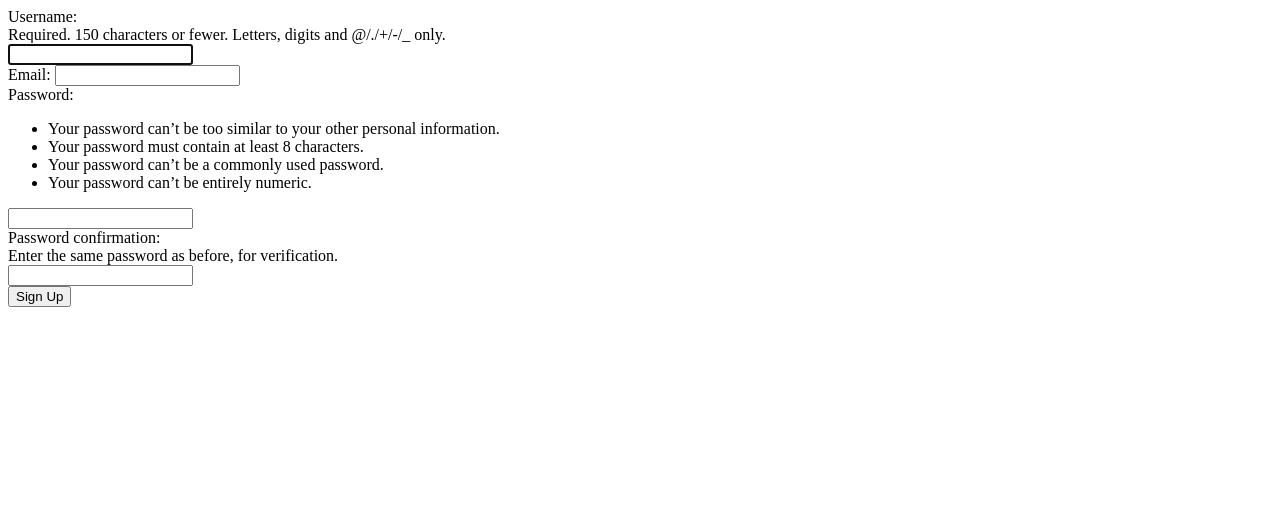
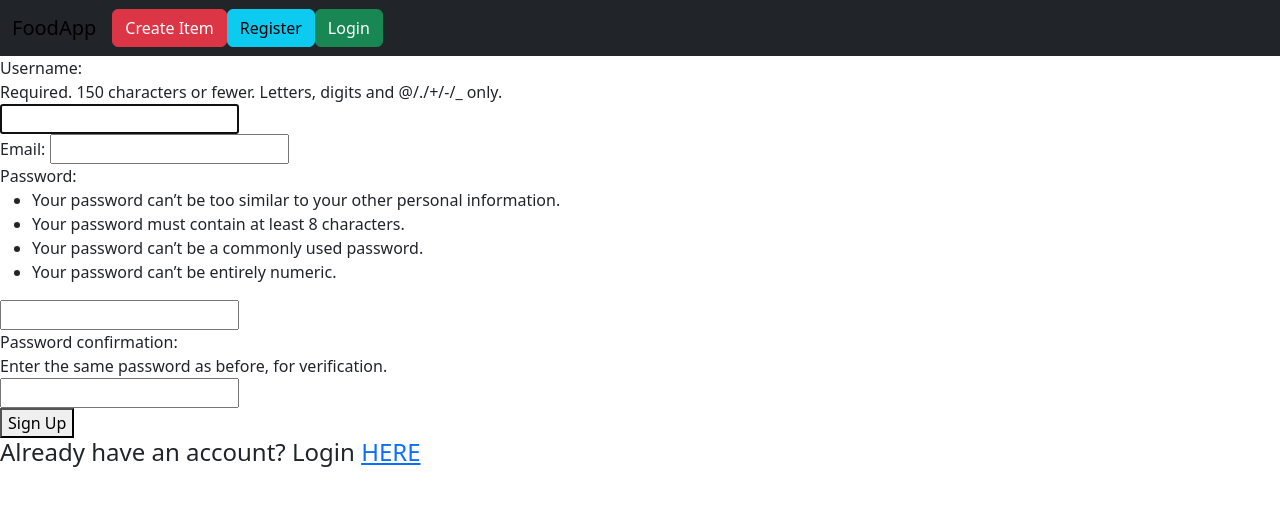
Before and after one commit to Djole33/food-app-django-crud, a Django app: page /register/ in a window 1280 px wide. Shown: the top 506 px of the page. Run offline with Django 5.2, Linux system fonts and the light colour scheme.

Commit message:
added login functionality and restricted route

```diff
--- a/main/templates/main/base.html
+++ b/main/templates/main/base.html
@@ -19,14 +19,38 @@
           <div class="collapse navbar-collapse" id="navbarNav">
             <ul class="navbar-nav">
               <li class="nav-item">
-                <a class="nav-link active" aria-current="page" href="{% url 'create-item' %}">Create Item</a>
+                <form method="post" action="{% url 'create-item' %}">
+                  {% csrf_token %}
+                  <button class="btn btn-danger" type="submit">Create Item</button>
+                </form>
+              </li>
+              {% if user.is_authenticated %}
+              <li class="nav-item">
+                <form method="post" action="{% url 'logout' %}">
+                  {% csrf_token %}
+                  <button class="btn btn-danger" type="submit">Logout</button>
+                </form>
               </li>
               <li class="nav-item">
-                <a class="nav-link" href="#">Features</a>
+                <form method="post" action="{% url 'profilepage' %}">
+                  {% csrf_token %}
+                  <button class="btn btn-info" type="submit">Profile Page</button>
+                </form>
+              </li>
+              {% else %}
+              <li class="nav-item">
+                <form method="post" action="{% url 'register' %}">
+                  {% csrf_token %}
+                  <button class="btn btn-info" type="submit">Register</button>
+                </form>
               </li>
               <li class="nav-item">
-                <a class="nav-link" href="#">Pricing</a>
+                <form method="post" action="{% url 'login' %}">
+                  {% csrf_token %}
+                  <button class="btn btn-success" type="submit">Login</button>
+                </form>
               </li>
+              {% endif %}
             </ul>
           </div>
         </div>
--- a/main/urls.py
+++ b/main/urls.py
@@ -8,5 +8,6 @@ urlpatterns = [
     path('create-item', views.create_item, name="create-item"),
     path('edit-item/<int:pk>', views.edit_item, name="edit-item"),
     path('delete-item/<int:pk>', views.delete_item, name="delete-item"),
+    path('profilepage/', views.profilepage, name="profilepage"),
 
 ]
--- a/main/views.py
+++ b/main/views.py
@@ -2,7 +2,7 @@ from django.shortcuts import render, redirect
 from django.http import HttpResponse
 from .models import Item
 from .forms import ItemForm
-
+from django.contrib.auth.decorators import login_required
 # Create your views here.
 
 def index(request):
@@ -40,3 +40,7 @@ def delete_item(request, pk):
     item = Item.objects.get(id=pk)
     item.delete()
     return redirect('/')
+
+@login_required
+def profilepage(request):
+    return render(request, 'users/profile.html')
--- a/mysite/settings.py
+++ b/mysite/settings.py
@@ -124,6 +124,9 @@ STATICFILES_DIRS = [
     os.path.join(BASE_DIR, 'staticfiles')
 ]
 
+LOGIN_REDIRECT_URL = '/'
+LOGIN_URL = 'login'
+
 # Default primary key field type
 # https://docs.djangoproject.com/en/5.1/ref/settings/#default-auto-field
 
--- a/mysite/urls.py
+++ b/mysite/urls.py
@@ -17,9 +17,11 @@ Including another URLconf
 from django.contrib import admin
 from django.urls import path, include
 from users import views as user_views
-
+from django.contrib.auth import views as authentication_views
 urlpatterns = [
     path('admin/', admin.site.urls),
     path('', include('main.urls')),
-    path('register/', user_views.register, name='register')
+    path('register/', user_views.register, name='register'),
+    path('login/', authentication_views.LoginView.as_view(template_name='users/login.html'), name="login"),
+    path('logout/', authentication_views.LogoutView.as_view(template_name='users/logout.html'), name="logout"),
 ]
--- /dev/null
+++ b/users/templates/users/profile.html
@@ -0,0 +1,5 @@
+{% extends 'main/base.html' %}
+
+{% block content %}
+<h1>{{ user.username }}</h1>
+{% endblock %}
--- a/users/templates/users/register.html
+++ b/users/templates/users/register.html
@@ -1,5 +1,11 @@
+{% extends 'main/base.html' %}
+
+{% block content %}
 <form method="POST">
     {% csrf_token %}
     {{ form }}
     <button type="submit">Sign Up</button>
 </form>
+
+<h4>Already have an account? Login <a href="{% url 'login' %}">HERE</a></h4>
+{% endblock %}
--- a/users/views.py
+++ b/users/views.py
@@ -12,5 +12,5 @@ def register(request):
             form.save()
             username = form.cleaned_data.get('username')
             messages.success(request, f'Welcome, {username}!')
-            return redirect('/')
+            return redirect('/login')
     return render(request, 'users/register.html', {'form': form})
```
Also changed, not shown: users/templates/users/login.html (added, +11 -0 lines), users/templates/users/logout.html (added, +9 -0 lines), db.sqlite3.
